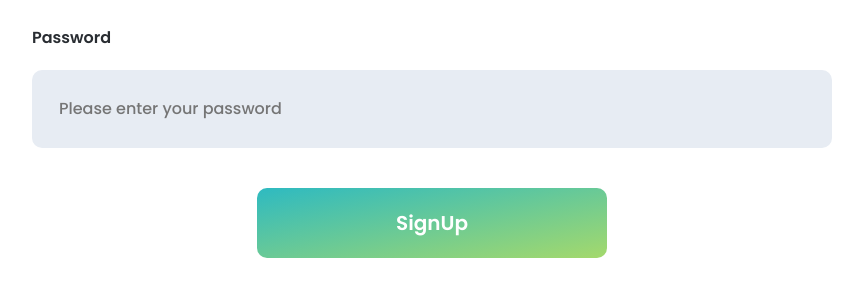
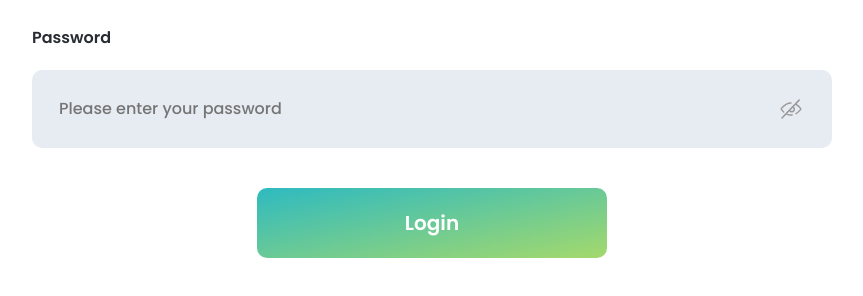
Before and after one commit to quangluc64/react-monkey-blogging, a React (Create React App) app: page /sign-in in a window 1280 px wide. Shown: the part 472-768 px from the top of the page, without its empty margins (208-1071 px from the left). Built offline with nearby package versions, Linux system fonts and the light colour scheme; no server answers.

Commit message:
Hoàn thành chức năng đăng nhập (SignIn Authentication)

```diff
--- a/src/pages/SignInPage.js
+++ b/src/pages/SignInPage.js
@@ -1,21 +1,57 @@
-import React from "react";
+import React, { useEffect, useState } from "react";
 import Authentication from "./Authentication";
 import { Button } from "components/button";
 import { Input } from "components/input";
 import { Label } from "components/label";
 import { Field } from "components/field";
 import { useForm } from "react-hook-form";
+import * as yup from "yup";
+import { yupResolver } from "@hookform/resolvers/yup";
+import { signInWithEmailAndPassword } from "firebase/auth";
+import { auth } from "firebase-app/firebase-config";
+import { toast } from "react-toastify";
+import { useNavigate } from "react-router-dom";
+import { useAuth } from "contexts/auth-context";
+import { IconEyeClose, IconEyeOpen } from "components/icon";
+const schema = yup.object({
+  email: yup.string().required("Please enter your email"),
+  password: yup
+    .string()
+    .required("Please enter your password")
+    .min(8, "Password must have at least 8 characters"),
+});
 const SignInPage = () => {
+  const navigate = useNavigate();
+  const { userInfo } = useAuth();
   const {
     control,
     handleSubmit,
     formState: { errors, isValid, isSubmitting },
   } = useForm({
+    resolver: yupResolver(schema),
     mode: "onChange",
   });
-  const handleSignIn = () => {
-
-  }
+  // useEffect(() => {
+  //   if (userInfo.email) {
+  //     // Nếu đã đăng nhập rồi thì chuyển sang trang chủ
+  //     navigate("/");
+  //   }
+  // }, [userInfo]); // theo dõi khi userInfo thay đổi
+  console.log(userInfo);
+  const [togglePassword, setTogglePassword] = useState(false);
+  useEffect(() => {
+    const arrErrors = Object.values(errors);
+    if (arrErrors.length > 0)
+      toast.error(arrErrors[0].message, {
+        pauseOnHover: false,
+      });
+  }, [errors]);
+  const handleSignIn = async (values) => {
+    if (!isValid) return;
+    await signInWithEmailAndPassword(auth, values.email, values.password);
+    toast.success("Login successfully!");
+    navigate("/");
+  };
   return (
     <Authentication>
       <form className="form" onSubmit={handleSubmit(handleSignIn)}>
@@ -31,11 +67,24 @@ const SignInPage = () => {
         <Field>
           <Label htmlFor="password">Password</Label>
           <Input
-            type="password"
+            type={togglePassword ? "text" : "password"}
             name="password"
             placeholder="Please enter your password"
             control={control}
-          ></Input>
+          >
+            {" "}
+            {!togglePassword ? (
+              <IconEyeClose
+                className="input-icon"
+                onClick={() => setTogglePassword(true)}
+              ></IconEyeClose>
+            ) : (
+              <IconEyeOpen
+                className="input-icon"
+                onClick={() => setTogglePassword(false)}
+              ></IconEyeOpen>
+            )}
+          </Input>
         </Field>
         <Button
           type="submit"
@@ -43,7 +92,7 @@ const SignInPage = () => {
           disabled={isSubmitting}
           style={{ maxWidth: "350px" }}
         >
-          SignUp
+          Login
         </Button>
       </form>
     </Authentication>
```
